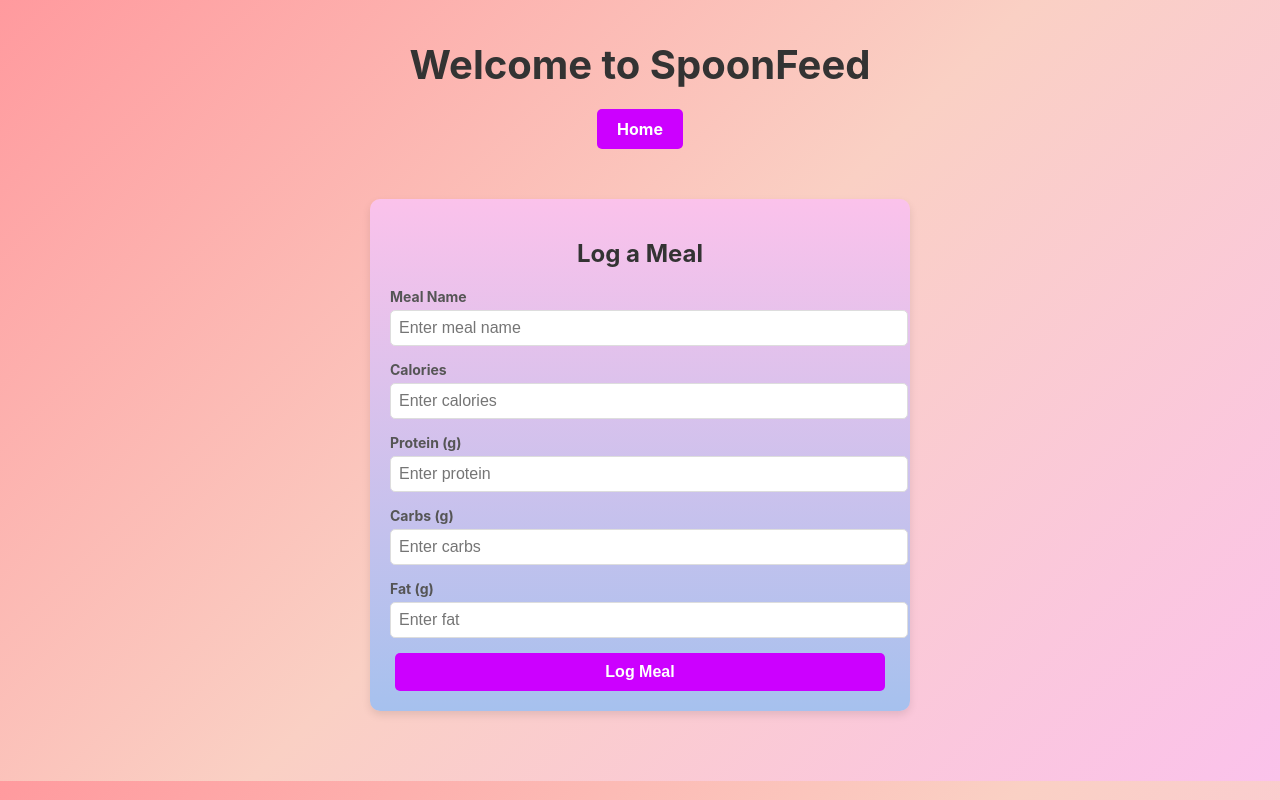
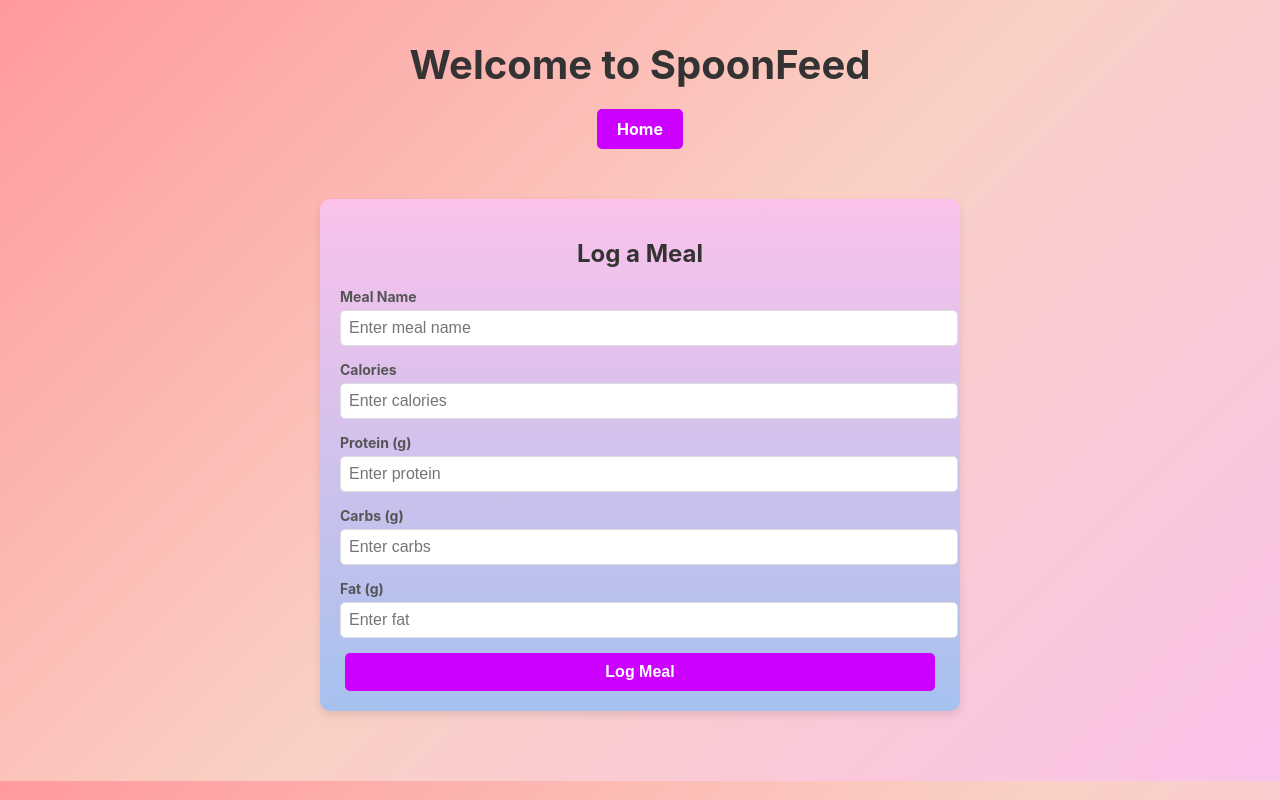
Before and after one commit to rmgiasson/SpoonFeed, a React (Create React App) app in the folder client/: page /log-meal in a window 1280 px wide. Built offline with nearby package versions, Linux system fonts and the light colour scheme.

Commit message:
Update LogMeal.css

```diff
--- a/client/src/LogMeal.css
+++ b/client/src/LogMeal.css
@@ -1,30 +1,26 @@
-/* LogMeal.css */
+/* Main container */
 .log-meal-container {
-    max-width: 500px;
+  max-width: 600px;
   margin: 50px auto;
   padding: 20px;
-    background: #fff;
+  background: linear-gradient(to bottom, #fbc2eb, #a6c1ee);
   border-radius: 10px;
   box-shadow: 0 4px 8px rgba(0, 0, 0, 0.1);
   text-align: center;
 }
 
-  .log-meal-title {
+/* Title styling */
+.log-meal-title, .meal-logs-title {
   font-size: 24px;
   margin-bottom: 20px;
   color: #333;
 }
 
+/* Form styles */
 .log-meal-form {
   display: flex;
   flex-direction: column;
   gap: 15px;
-  }
-
-  .form-group {
-    display: flex;
-    flex-direction: column;
-    align-items: flex-start;
 }
 
 .form-group label {
@@ -56,6 +52,26 @@
   background-color: #45a049;
 }
 
-  .log-meal-container {
-    background: linear-gradient(to bottom, #fbc2eb, #a6c1ee);
+/* Meal log cards */
+.meal-logs {
+  margin-top: 30px;
 }
+
+.meal-card {
+  border: 1px solid #ccc;
+  border-radius: 8px;
+  box-shadow: 0 4px 8px rgba(0, 0, 0, 0.1);
+  padding: 15px;
+  background: #fff;
+  margin-bottom: 15px;
+  text-align: left;
+}
+
+.meal-card h3 {
+  margin-bottom: 10px;
+}
+
+.meal-card p {
+  margin: 5px 0;
+  font-size: 14px;
+}
```
Lines whose indentation alone changed are shown as unchanged.
